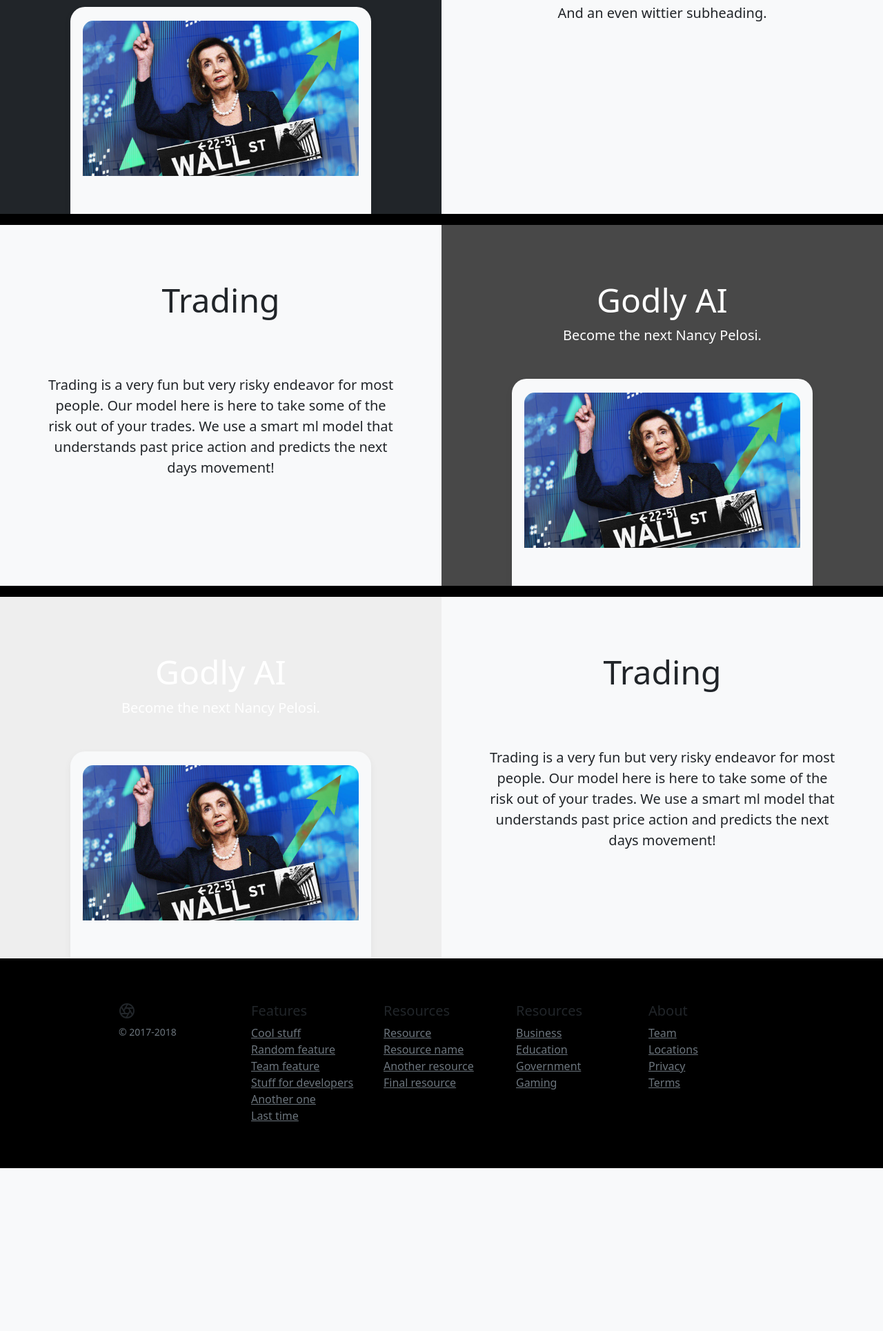
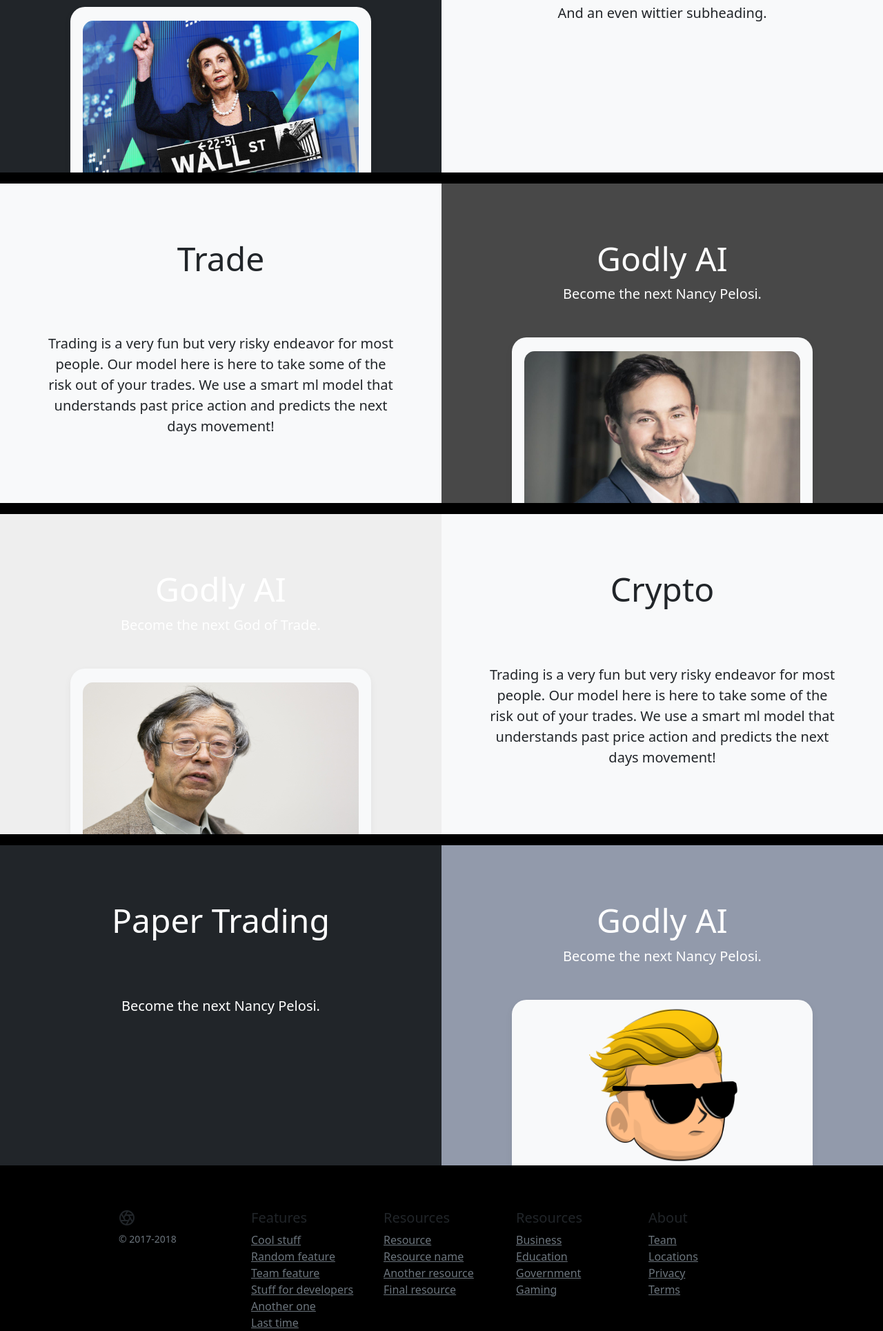
Before and after one commit to onemok/WallStreetBot-ShellHacks, a Flask app: template Frontend/templates/index.html in a window 1280 px wide. Shown: the part 755-2684 px from the top of the page at 69% size. Before the commit the page ends 2448 px from the top, so only its background shows below. Run offline with Flask 2, Linux system fonts and the light colour scheme; the template is opened without the code that fills it, so the values that code supplies are empty; parts of the project's set-up code (start-up, migrations or seed data) failed here and were passed over; some libraries are stand-ins or nearby versions.

Commit message:
Added images to main page

```diff
--- a/Frontend/templates/index.html
+++ b/Frontend/templates/index.html
@@ -49,25 +49,10 @@
       <button class="section2_btn btn55" type="button">Log In</button>
       <button class="section2_btn btn5" type="button">Sign Up</button>
     </div>
-</nav>
+  </nav>
 </div>
+
   <body>
-
-    <!-- <nav class="site-header sticky-top py-1">
-      <div class="container d-flex flex-column flex-md-row justify-content-between">
-        <a class="py-2" href="#">
-          <img src="../images/stockbot.png"  width="30" height="30"alt="">
-          WSB
-        </a>
-        <a class="py-2 d-none d-md-inline-block" style="text-decoration: none;" href="#">Trade</a>
-        <a class="py-2 d-none d-md-inline-block" style="text-decoration: none;" href="#">Crypto</a>
-        <a class="py-2 d-none d-md-inline-block" style="text-decoration: none;" href="#">Paper Trading</a>
-        <a class="py-2 d-none d-md-inline-block" style="text-decoration: none;" href="#">Pricing</a>
-        <a class="py-2 d-none d-md-inline-block" style="text-decoration: none;" href="#">About Us</a>
-      </div>
-    </nav> -->
-
-
     <div class="position-relative overflow-hidden p-3 p-md-5 m-md-3 text-center bg-light" style="background-image: url('../images/bullbear.png'); background-repeat: no-repeat;
     background-attachment: fixed;
     background-size: cover;">
@@ -76,9 +61,9 @@
         <p class="lead font-weight-normal">We are the prophets of profits.</p>
         <a class="btn btn-outline-secondary" href="#">Coming soon</a>
       </div>
-      <!-- <div class="product-device box-shadow d-none d-md-block"></div>
-      <div class="product-device product-device-2 box-shadow d-none d-md-block"></div> -->
     </div>
+
+    <!-- start -->
 
     <div class="d-md-flex flex-md-equal w-100 my-md-3 pl-md-3">
       <div class="bg-dark mr-md-3 pt-3 px-3 pt-md-5 px-md-5 text-center text-white overflow-hidden">
@@ -86,7 +71,7 @@
           <h2 class="display-5">Godly AI</h2>
           <p class="lead">Become the next Nancy Pelosi.</p>
         </div>
-        <div class="bg-light box-shadow mx-auto" style="width: 80%; height: 300px; border-radius: 21px 21px 0 0;">
+        <div class="bg-light box-shadow mx-auto" style="width: 80%; height: 240px; border-radius: 21px 21px 0 0;">
           <img src="../images/nancypelosi.jpeg" id="nancy" alt="Nancy Pelosi" width="400" height="400">
         </div>
       </div>
@@ -101,7 +86,7 @@
     <div class="d-md-flex flex-md-equal w-100 my-md-3 pl-md-3">
       <div class="bg-light mr-md-3 pt-3 px-3 pt-md-5 px-md-5 text-center overflow-hidden">
         <div class="my-3 p-3">
-          <h2 class="display-5">Trading</h2>
+          <h2 class="display-5">Trade</h2>
           <br><br><br>
           <p class="lead">Trading is a very fun but very risky endeavor for most people. Our model here is here to take some of the risk out of your trades. We use a smart ml model that understands past price action and predicts the next days movement!
         </p>
@@ -112,8 +97,8 @@
           <h2 class="display-5">Godly AI</h2>
           <p class="lead">Become the next Nancy Pelosi.</p>
         </div>
-        <div class="bg-light box-shadow mx-auto" style="width: 80%; height: 300px; border-radius: 21px 21px 0 0;">
-          <img src="../images/nancypelosi.jpeg" id="nancy" alt="Nancy Pelosi" width="400" height="400">
+        <div class="bg-light box-shadow mx-auto" style="width: 80%; height: 240px; border-radius: 21px 21px 0 0;">
+          <img src="../images/ryan_cohen.jpeg" id="ryan" alt="Ryan Cohen" width="400" height="400">
         </div>
       </div>
     </div>
@@ -121,24 +106,41 @@
       <div class=" mr-md-3 pt-3 px-3 pt-md-5 px-md-5 text-center text-white overflow-hidden" style="background-color: #EEEEEE">
         <div class="my-3 py-3">
           <h2 class="display-5">Godly AI</h2>
-          <p class="lead">Become the next Nancy Pelosi.</p>
+          <p class="lead">Become the next God of Trade.</p>
         </div>
-        <div class="bg-light box-shadow mx-auto" style="width: 80%; height: 300px; border-radius: 21px 21px 0 0;">
-          <img src="../images/nancypelosi.jpeg" id="nancy" alt="Nancy Pelosi" width="400" height="400">
+        <div class="bg-light box-shadow mx-auto" style="width: 80%; height: 240px; border-radius: 21px 21px 0 0;">
+          <img src="../images/satoshi.jpeg" id="satoshi" alt="Satoshi Nakamoto" width="400" height="400">
         </div>
       </div>
       <div class="bg-light mr-md-3 pt-3 px-3 pt-md-5 px-md-5 text-center overflow-hidden">
         <div class="my-3 p-3">
-          <h2 class="display-5">Trading</h2>
+          <h2 class="display-5">Crypto</h2>
           <br><br><br>
           <p class="lead">Trading is a very fun but very risky endeavor for most people. Our model here is here to take some of the risk out of your trades. We use a smart ml model that understands past price action and predicts the next days movement!
         </p>
         </div>
       </div>
     </div>
+    <div class="d-md-flex flex-md-equal w-100 my-md-3 pl-md-3">
+      <div class="bg-dark mr-md-3 pt-3 px-3 pt-md-5 px-md-5 text-center text-white overflow-hidden">
+        <div class="my-3 py-3">
+          <h2 class="display-5">Paper Trading</h2>
+          <br><br><br>
+          <p class="lead">Become the next Nancy Pelosi.</p>
+        </div>
+      </div>
+      <div class=" mr-md-3 pt-3 px-3 pt-md-5 px-md-5 text-center text-white overflow-hidden" style="background-color: #929AAB">
+        <div class="my-3 py-3">
+          <h2 class="display-5">Godly AI</h2>
+          <p class="lead">Become the next Nancy Pelosi.</p>
+        </div>
+        <div class="bg-light box-shadow mx-auto" style="width: 80%; height: 240px; border-radius: 21px 21px 0 0;">
+          <img src="../images/wsb.png" id="wsb" alt="wsb guy" width="230" height="250">
+        </div>
+      </div>
+    </div>
 
-
-
+    <!-- stop -->
 
     <footer class="container py-5">
       <div class="row">
--- a/Frontend/templates/style.css
+++ b/Frontend/templates/style.css
@@ -14,14 +14,23 @@
     max-width: 960px;
   }
 
-#nancy{
+#nancy, #ryan, #satoshi {
   width: 400px;
   height: 225px;
   margin-top: 1.25rem;
-  position: relative;
+  /* position: relative; */
   border-radius: 15px 15px 0px 0px;
+}
 
+#ryan, #satoshi {
+  width: 400px;
+  height: 250px;
+  margin-top: 1.25rem;
+  /* position: relative; */
+  border-radius: 15px 15px 0px 0px;
 }
+
+
 
   .site-header {
     background-color: rgba(0, 0, 0, .85);
```
Also changed, not shown: Frontend/images/ryan_cohen.jpeg (added), Frontend/images/satoshi.jpeg (added), Frontend/images/wsb.png (added).
